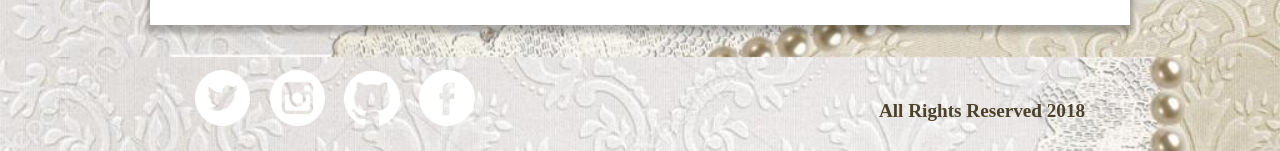
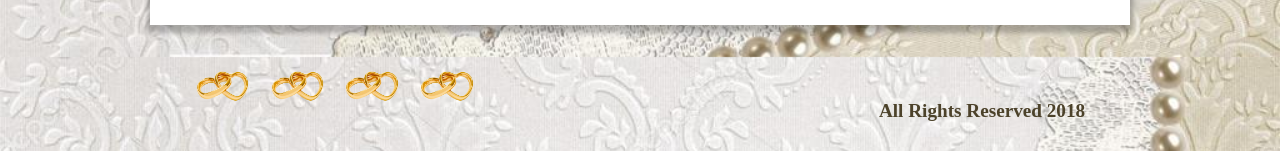
Before and after one commit to soniaymanolo/sonia-manolo, a plain HTML site: page index.html in a window 1280 px wide. Shown: the part 3783-3934 px from the top of the page. Drawn offline with nearby package versions, Linux system fonts and the light colour scheme.

Commit message:
Some changes with the pictures

```diff
--- a/index.html
+++ b/index.html
@@ -101,10 +101,11 @@
 
           <footer>
             <div class="icons-footer">
-              <img class="icon-social" src="images/twitter-logo.png" alt="logo twitter">
-              <img class="icon-social" src="images/instagram-logo.png" alt="logo instagram">
-              <img class="icon-social" src="images/github-logo.png" alt="logo gitHub">
-              <img class="icon-social" src="images/facebook-logo.png" alt="logo facebook">
+              <img class="icon-social" src="images/anillos.png" alt="anillos">
+              <img class="icon-social" src="images/anillos.png" alt="anillos">
+              <img class="icon-social" src="images/anillos.png" alt="anillos">
+              <img class="icon-social" src="images/anillos.png" alt="anillos">
+
             </div>
             <h4 class="text-footer">All Rights Reserved 2018</h4>
           </footer>
```
Also changed, not shown: fotos.html (+7 -7 lines), images/anillos.png (added).
